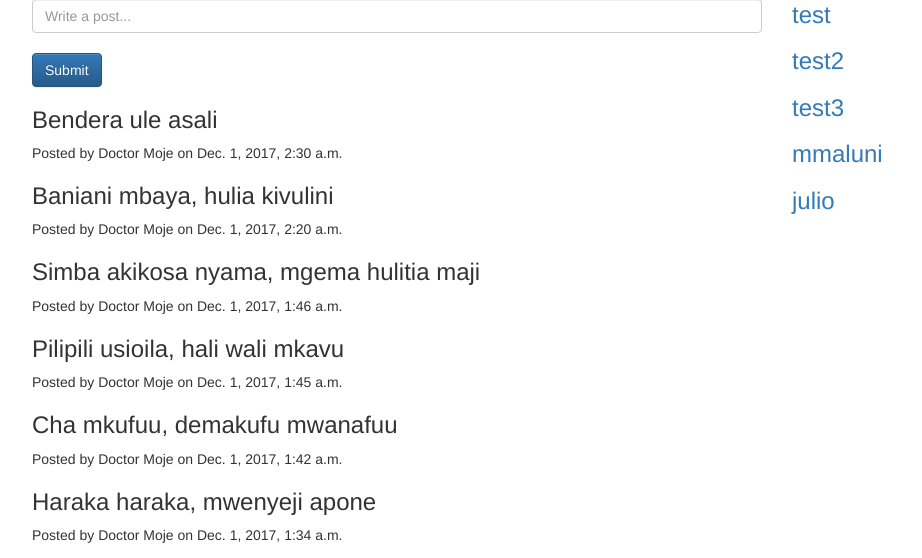
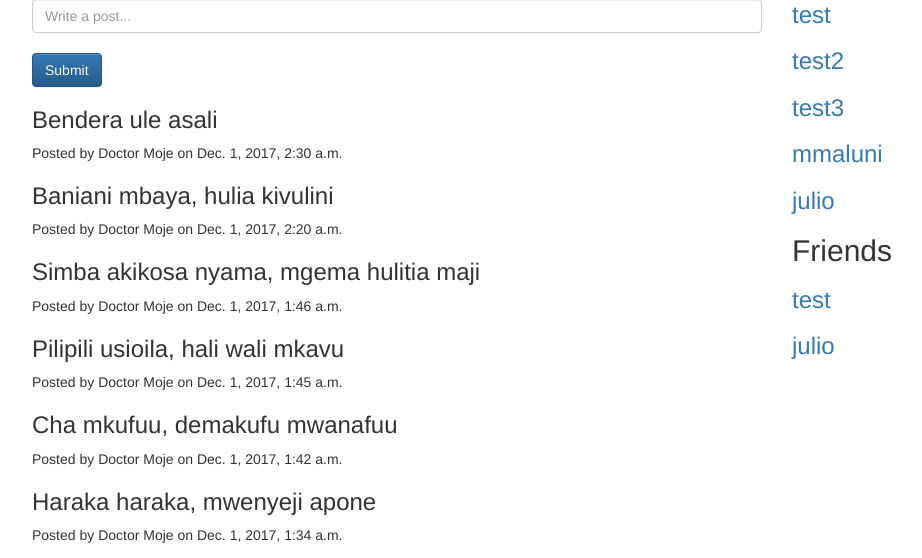
Before and after one commit to daktari01/django_tutorial, a Django app: page /home/ in a window 1280 px wide. Shown: the part 141-699 px from the top of the page, without its empty margins (53-975 px from the left). Run offline with Django 3.2, Linux system fonts and the light colour scheme; a user stored in the database is signed in; data comes from the database, SQL or seed files in the repository; some libraries are stand-ins or nearby versions.

Commit message:
[session 58]: Present a friends list on the homepage in Django

```diff
--- a/home/templates/home/home.html
+++ b/home/templates/home/home.html
@@ -25,6 +25,13 @@
             <h3>{{ user.username }}</h3>
         </a>
     {% endfor %}
+    <h2>Friends</h2>
+    {% for friend in friends %}
+    <a href="{% url 'accounts:view_profile_with_pk' pk=user.pk %}">
+        <h3>{{ friend.username }}</h3>
+    </a>
+{% endfor %}
+
 </div>
 
 
--- a/home/views.py
+++ b/home/views.py
@@ -13,8 +13,12 @@ class HomeView(TemplateView):
         form = HomeForm()
         posts = Post.objects.all().order_by('-created')
         users = User.objects.exclude(id=request.user.id)
+        friend = Friend.objects.get(current_user=request.user)
+        friends = friend.users.all()
 
-        args = {'form': form, 'posts': posts, 'users': users}
+        args = {'form': form, 'posts': posts,
+            'users': users, 'friends': friends
+        }
         return render(request, self.template_name, args)
 
     def post(self, request):
@@ -31,9 +35,9 @@ class HomeView(TemplateView):
         return render(request, self.template_name, args)
 
 def change_friends(request, operation, pk):
-    new_friend = User.objects.get(pk=pk)
+    friend = User.objects.get(pk=pk)
     if operation == 'add':
-        friend = make_friend(request.user, new_friend)
+        friend = make_friend(request.user, friend)
     elif operation == 'remove':
-        friend = lose_friend(request.user, new_friend)
+        friend = lose_friend(request.user, friend)
     return redirect('home:home')
```
